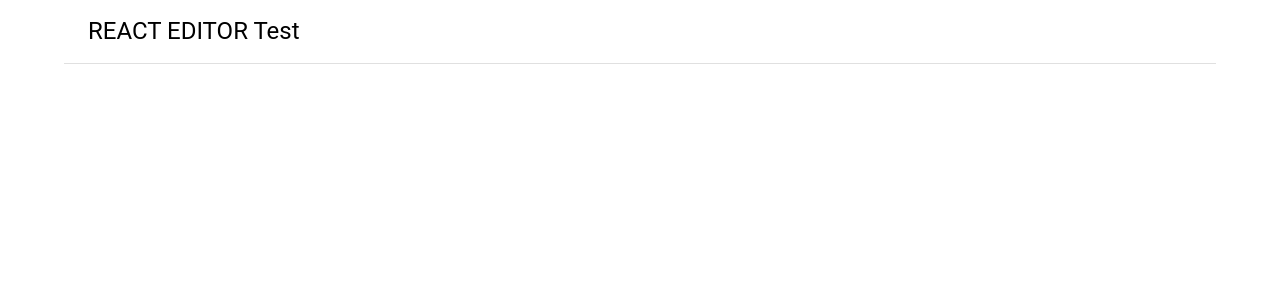
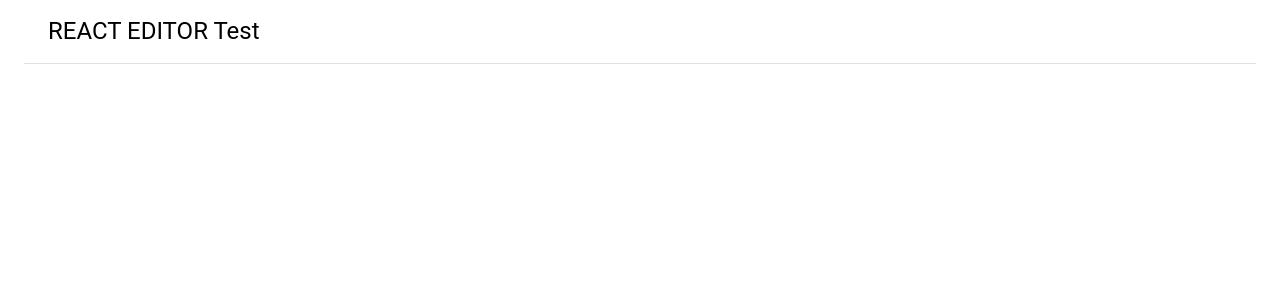
Before and after one commit to DmytroSerdiukov/react-editor, a React (Create React App) app: page / in a window 1280 px wide. Shown: the top 300 px of the page. Built offline with nearby package versions, Linux system fonts and the light colour scheme.

Commit message:
refactor: App.tsx Container maxWidth property

```diff
--- a/src/App.tsx
+++ b/src/App.tsx
@@ -8,7 +8,7 @@ const defaultTheme = createTheme();
 const App: FC = (): JSX.Element => {
   return (
     <ThemeProvider theme={defaultTheme}>
-      <Container maxWidth="lg">
+      <Container maxWidth={false}>
         <Header title={"REACT EDITOR Test"} />
         <main></main>
       </Container>
```
